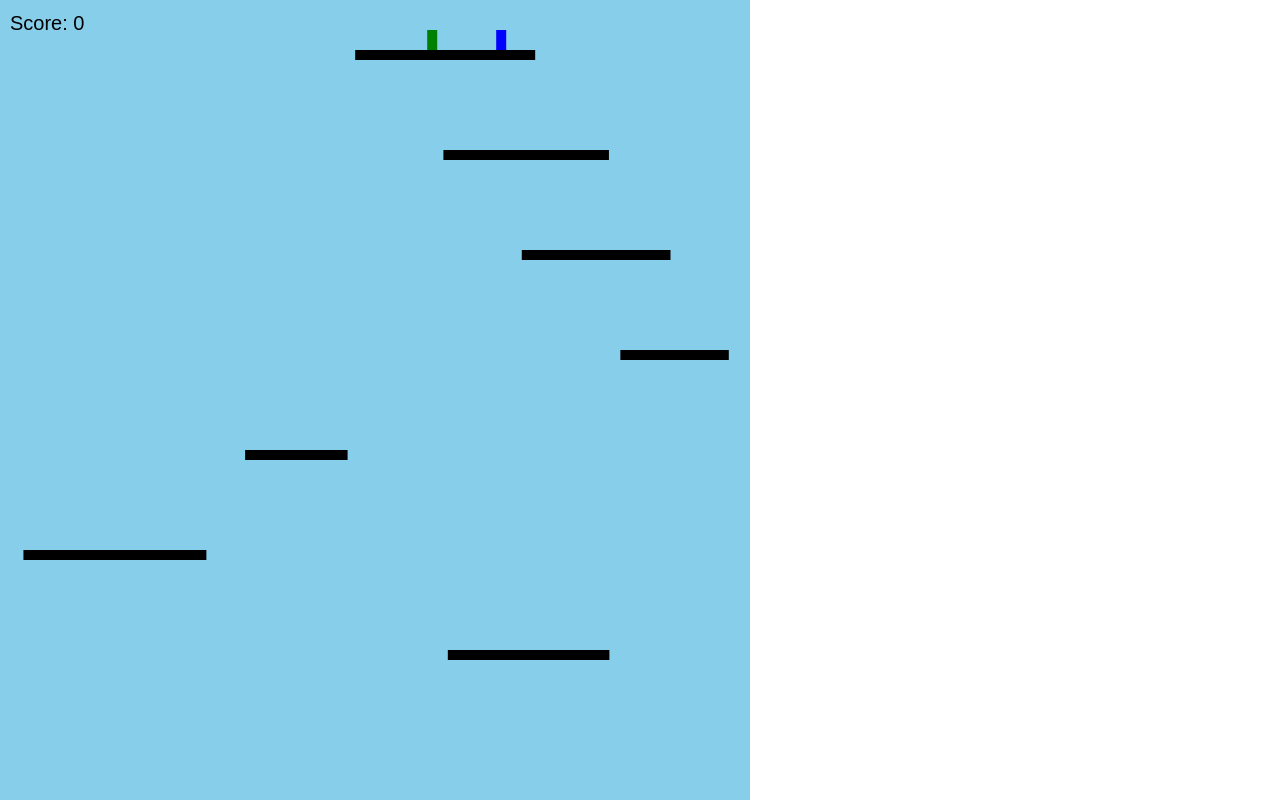
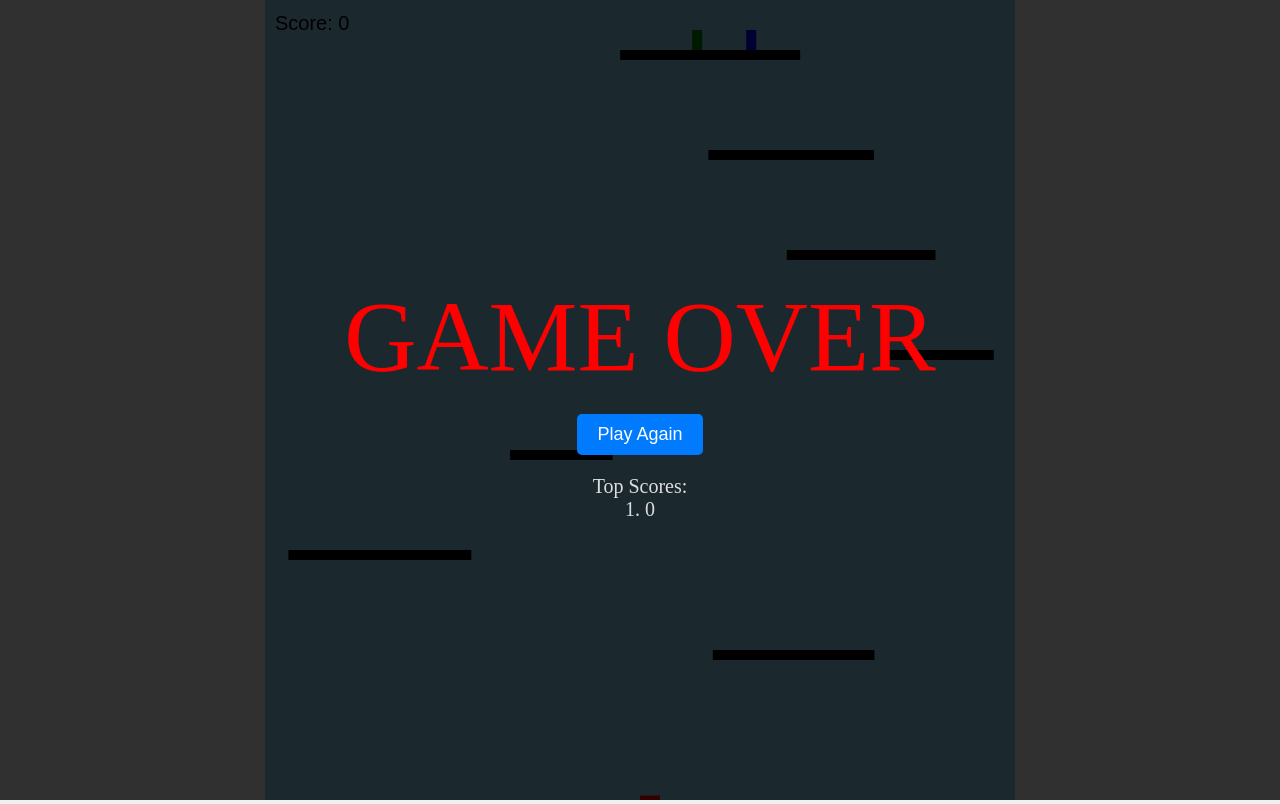
Before and after one commit to Bigfoot619/Icy_tower, a plain HTML site: page index.html in a window 1280 px wide. Drawn offline with Linux system fonts and the light colour scheme.

Commit message:
Leaderboard, PlayAgain - working

```diff
--- a/index.html
+++ b/index.html
@@ -5,19 +5,72 @@
     <meta name="viewport" content="width=device-width, initial-scale=1.0">
     <title>Platformer Game with Screen Scroll and Scoring</title>
     <style>
-        /* Setting basic style to remove margins and padding, and prevent overflow */
-        body, html { margin: 0; padding: 0; overflow: hidden; }
-        /* Setting the background color of the canvas where the game will be drawn */
-        #gameCanvas { background-color: #87CEEB; }
+        body, html {
+            margin: 0;
+            padding: 0;
+            overflow: hidden;
+            height: 100%;
+            display: flex;
+            justify-content: center;
+            align-items: center;
+            background-color: #f0f0f0;
+        }
+        #gameCanvas {
+            background-color: #87CEEB;
+        }
+        #gameOverScreen {
+            display: none;
+            position: fixed;
+            top: 0;
+            left: 0;
+            width: 100%;
+            height: 100%;
+            background-color: rgba(0, 0, 0, 0.8);
+            color: red;
+            font-size: 100px;
+            text-align: center;
+            align-items: center;
+            justify-content: center;
+            flex-direction: column;
+            z-index: 1000;
+        }
+        #leaderboard {
+            margin-top: 20px;
+            font-size: 20px;
+            color: #ddd;
+        }
+        button {
+            margin-top: 20px;
+            padding: 10px 20px;
+            font-size: 18px;
+            color: #fff;
+            background-color: #007BFF;
+            border: none;
+            border-radius: 5px;
+            cursor: pointer;
+            transition: background-color 0.3s ease;
+        }
+        button:hover {
+            background-color: #0056b3;
+        }
     </style>
 </head>
 <body>
     <!-- Canvas element where the game will be rendered -->
     <canvas id="gameCanvas" width="750" height="800"></canvas>
+    <div id="gameOverScreen">
+        GAME OVER
+        <button onclick="initializeGame(); startGame();">Play Again</button>
+        <div id="leaderboard"></div>
+    </div>
     <script>
         // Getting a reference to the canvas and its context to draw on it
         const canvas = document.getElementById('gameCanvas');
         const ctx = canvas.getContext('2d');
+        const gameOverScreen = document.getElementById('gameOverScreen');
+        let animationFrameId; // Make sure this is defined globally or within a suitable scope
+        const leaderboardDisplay = document.getElementById('leaderboard');
+        let isGameOver = false; // Flag to track if the game is over
 
         // Defining constants for gravity, friction, and the base jump velocity
         const gravity = 0.5;
@@ -32,7 +85,7 @@
                 this.y = y; // Position adjustment if needed
                 this.width = 10;
                 this.height = 20;
-                this.velX = type === 'Type2' ? 5 : undefined // Initialize horizontal velocity to 0
+                this.velX = type === 'Type2' ? 2 : undefined // Initialize horizontal velocity to 0
                 this.platform = platform;
             }
 
@@ -55,8 +108,44 @@
             }
         }
 
+        function drawPlayer(ctx) {
+            // Draw the player
+            ctx.fillStyle = 'red';
+            ctx.fillRect(player.x, player.y, player.width, player.height);
+        }
+        function drawScore(ctx) {
+        // Display the score
+        ctx.font = '20px Arial';
+        ctx.fillStyle = 'black';
+        ctx.fillText('Score: ' + score, 10, 30);
+        }
+        function checkEnemyCollisions(platform) {
+            if (!isGameOver) { // Only check collisions if the game is not over
+                platform.enemies.forEach(enemy => {
+                    if (player.x < enemy.x + enemy.width &&
+                        player.x + player.width > enemy.x &&
+                        player.y < enemy.y + enemy.height &&
+                        player.y + player.height > enemy.y) {
+                        gameOver();
+                    }
+                });
+            }
+        }
+
+        function gameOver() {
+            if (!isGameOver) { // Only check collisions if the game is not over
+                updateLeaderboard(score);
+                displayLeaderboard();
+                gameOverScreen.style.display = "flex";
+                cancelAnimationFrame(animationFrameId);
+                isGameOver = true;
+            }
+        }
 
         function initializeGame() {
+            isGameOver = false;
+            cancelAnimationFrame(animationFrameId); // Cancel any previous game loop that might still be running
+            gameOverScreen.style.display = "none";
             player = {
                 x: canvas.width / 2,
                 y: canvas.height - 150,
@@ -98,6 +187,12 @@
             }
             platforms[0].x = player.x - platforms[0].width / 2;
             platforms[0].y = player.y + player.height;
+
+            // Clear the canvas and redraw everything
+            ctx.clearRect(0, 0, canvas.width, canvas.height);
+            drawPlatformsAndEnemies();
+            drawPlayer(ctx);
+            drawScore(ctx);
         }
         window.addEventListener('keydown', function(e) {
             keys[e.keyCode] = true;
@@ -127,8 +222,25 @@
             });
         }
 
+        function updateLeaderboard(newScore) {
+            let scores = JSON.parse(localStorage.getItem('leaderboardScores')) || [];
+            scores.push(newScore);
+            scores.sort((a, b) => b - a);
+            scores = scores.slice(0, 10);
+            localStorage.setItem('leaderboardScores', JSON.stringify(scores));
+        }
+
+        function displayLeaderboard() {
+            const scores = JSON.parse(localStorage.getItem('leaderboardScores')) || [];
+            leaderboardDisplay.innerHTML = 'Top Scores:<br>' + scores.map((score, index) => (index + 1) + '. ' + score).join('<br>');
+        }
+
+        function startGame() {
             // Main game update function
             function updateGame() {
+                if (isGameOver) {
+                    return;
+                }
                 // Right arrow key increases velocity to the right
                 if (keys[39]) {
                     if (player.velX < player.speed) {
@@ -150,6 +262,11 @@
                 player.x += player.velX;
                 player.y += player.velY;
 
+                if (player.y > canvas.height) {
+                    gameOver();
+                    return;
+                }
+
                 // Check for screen scroll
                 if (player.y < canvas.height / 4) {
                     let scrollAmount = Math.abs(player.velY);
@@ -167,6 +284,8 @@
 
                 // Loop through platforms for collision and reset logic
                 platforms.forEach((platform, index) => {
+                    checkEnemyCollisions(platform);
+
                     // Collision detection with platforms
                     if (
                         player.x < platform.x + platform.width &&
@@ -236,24 +355,18 @@
                 }
                 // Clear the canvas and redraw everything
                 ctx.clearRect(0, 0, canvas.width, canvas.height);
-
                 drawPlatformsAndEnemies();
-
-            // Draw the player
-            ctx.fillStyle = 'red';
-            ctx.fillRect(player.x, player.y, player.width, player.height);
-
-            // Display the score
-            ctx.font = '20px Arial';
-            ctx.fillStyle = 'black';
-            ctx.fillText('Score: ' + score, 10, 30);
+                drawPlayer(ctx);
+                drawScore(ctx);
 
                 // Request to update the game in the next frame
-            requestAnimationFrame(updateGame);
+                animationFrameId = requestAnimationFrame(updateGame);
+            }
+            updateGame();
         }
         // Start the game loop
         initializeGame();
-        updateGame();
+        startGame();
     </script>
 </body>
 </html>
```
Lines whose indentation alone changed are shown as unchanged.
